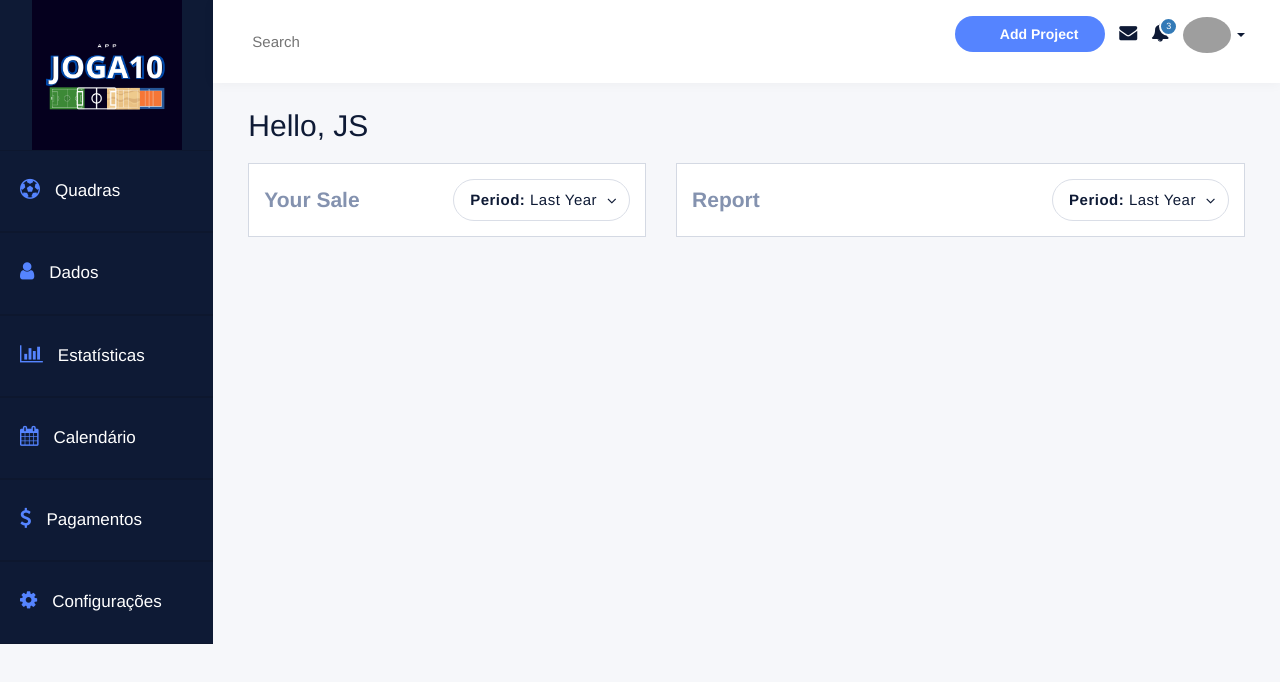
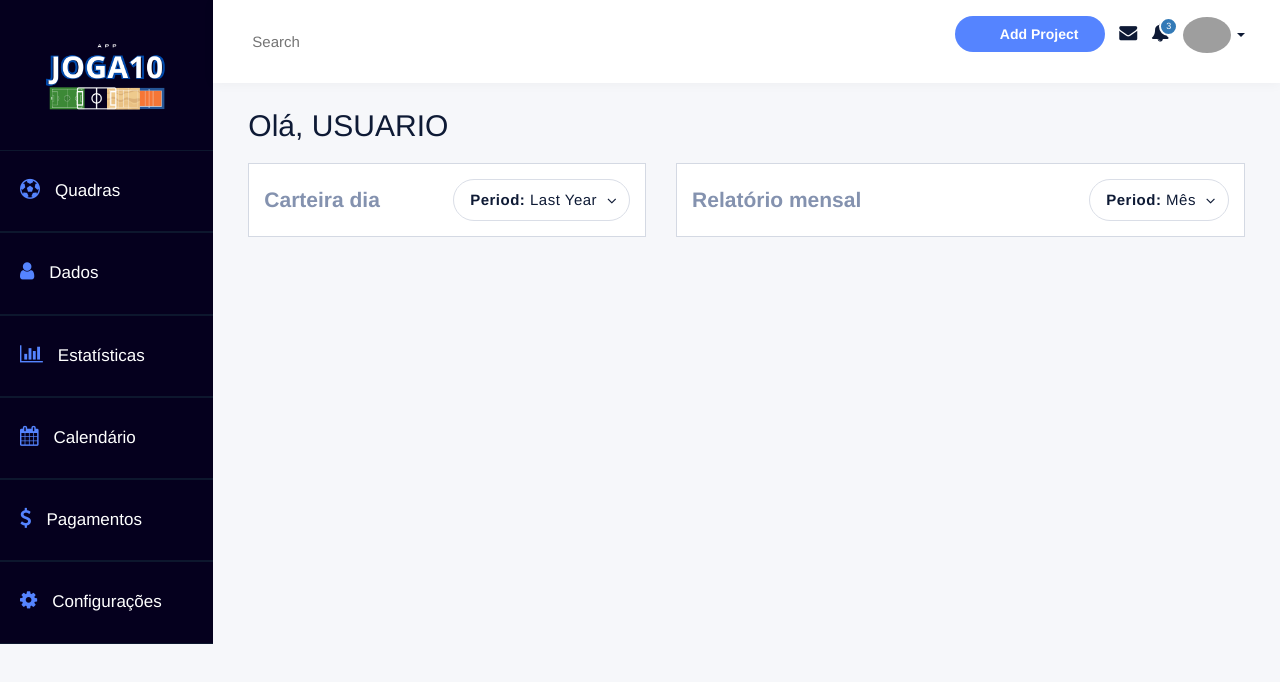
Before and after one commit to leonoronha21/joga10_site, a plain HTML site: page view/index.html in a window 1280 px wide. Drawn offline with nearby package versions, Linux system fonts and the light colour scheme; grey boxes are pictures that could not be loaded.

Commit message:
mudanca_stylecss

```diff
--- a/css/style.css
+++ b/css/style.css
@@ -185,7 +185,7 @@ li,ul{
 }
 
 #navigation {
-    background: #0e1a35;
+    background: #05001e;
 }
 
 #navigation {
--- a/view/index.html
+++ b/view/index.html
@@ -85,12 +85,12 @@
                     </header>
                 </div>
                 <div class="user-dashboard">
-                    <h1>Hello, JS</h1>
+                    <h1>Olá, USUARIO</h1>
                     <div class="row">
                         <div class="col-md-5 col-sm-5 col-xs-12 gutter">
 
                             <div class="sales">
-                                <h2>Your Sale</h2>
+                                <h2>Carteira dia</h2>
 
                                 <div class="btn-group">
                                     <button class="btn btn-secondary btn-lg dropdown-toggle" type="button" data-toggle="dropdown" aria-haspopup="true" aria-expanded="false">
@@ -108,10 +108,10 @@
                         <div class="col-md-7 col-sm-7 col-xs-12 gutter">
 
                             <div class="sales report">
-                                <h2>Report</h2>
+                                <h2>Relatório mensal</h2>
                                 <div class="btn-group">
                                     <button class="btn btn-secondary btn-lg dropdown-toggle" type="button" data-toggle="dropdown" aria-haspopup="true" aria-expanded="false">
-                                        <span>Period:</span> Last Year
+                                        <span>Period:</span> Mês
                                     </button>
                                     <div class="dropdown-menu">
                                         <a href="#">2012</a>
```
